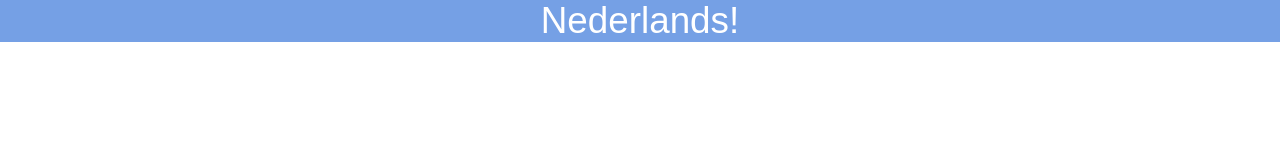
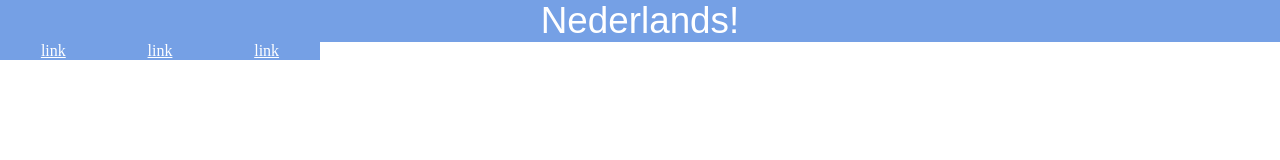
Before and after one commit to coornhert-nederlands/coornhert-nederlands-github.io, a plain HTML site: page index.html in a window 1280 px wide. Drawn offline with Linux system fonts and the light colour scheme.

Commit message:
nav update 4
more styling...

```diff
--- a/css/main.css
+++ b/css/main.css
@@ -23,6 +23,7 @@ nav > ul {
 
 nav > ul > li {
 	margin: 0;
+	background-color: rgb(117, 160, 229);
 	padding: 0;
 }
 
```
